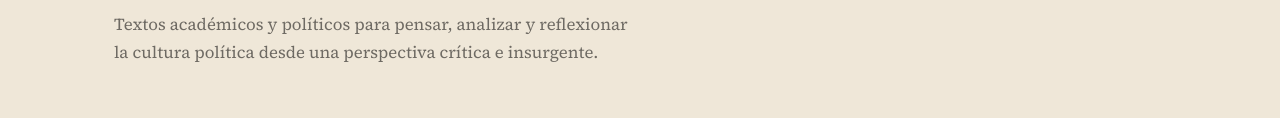
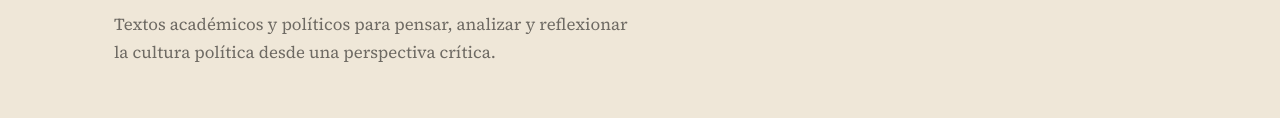
Before and after one commit to lccastrop/sentidosendisputa, a website: page pages/formacion.html in a window 1280 px wide. Shown: the part 240-358 px from the top of the page. Drawn offline with nearby package versions, Linux system fonts and the light colour scheme.

Commit message:
Ajusta descripción breve en herramientas conceptuales

```diff
--- a/pages/formacion.html
+++ b/pages/formacion.html
@@ -86,7 +86,7 @@
       <div class="container">
         <span class="section-label">Formación</span>
         <h1>Herramientas conceptuales</h1>
-        <p>Textos académicos y políticos para pensar, analizar y reflexionar la cultura política desde una perspectiva crítica e insurgente.</p>
+        <p>Textos académicos y políticos para pensar, analizar y reflexionar la cultura política desde una perspectiva crítica.</p>
       </div>
     </header>
 
```
